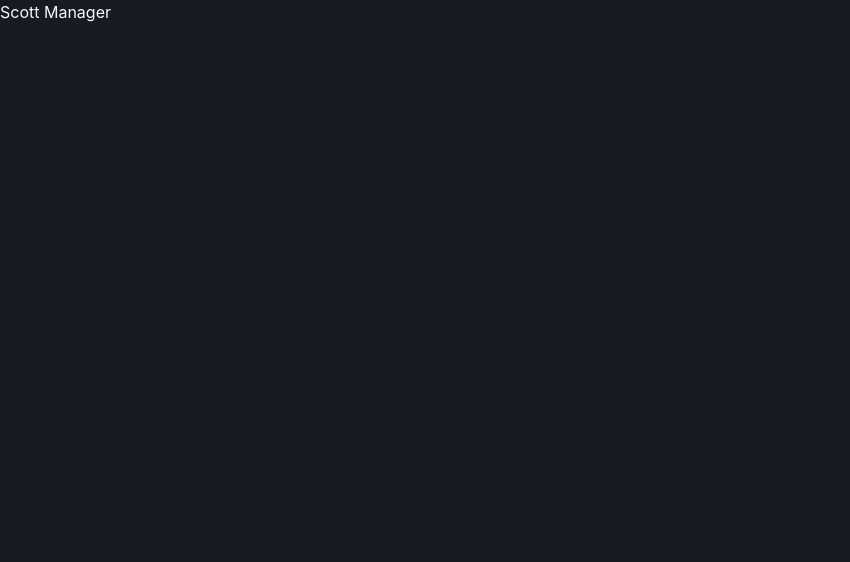
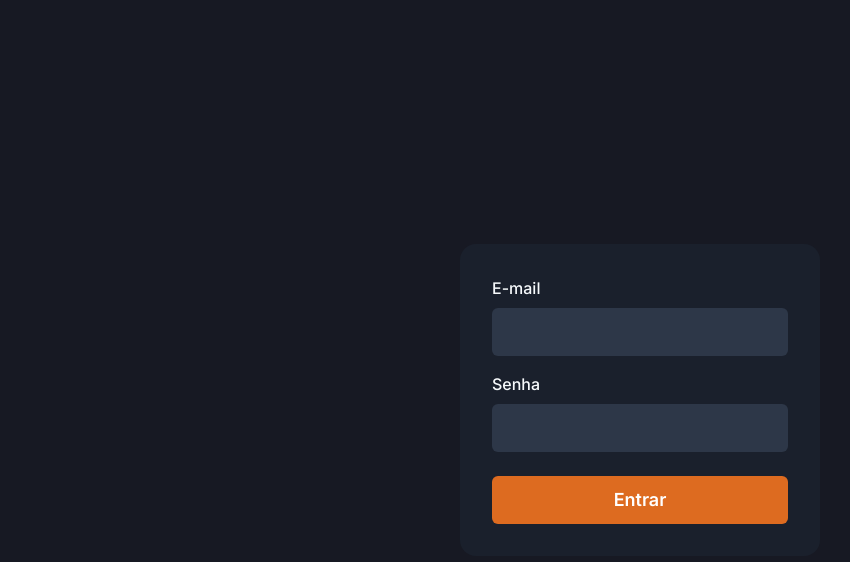
Before and after one commit to seufernandez/scott-manager, a Next.js app: page / in a window 1280 px wide. Shown: the top 562 px of the page, without its empty margins (0-850 px from the left). Built offline with nearby package versions, Linux system fonts and the light colour scheme.

Commit message:
first components added

```diff
--- a/package.json
+++ b/package.json
@@ -34,6 +34,7 @@
     "eslint-plugin-prettier": "^3.3.1",
     "eslint-plugin-react": "^7.22.0",
     "prettier": "^2.3.2",
-    "typescript": "^4.4.2"
+    "typescript": "^4.4.2",
+    "eslint-plugin-react-hooks": "^4.2.0"
   }
 }
--- /dev/null
+++ b/src/components/form/input.tsx
@@ -0,0 +1,32 @@
+/* eslint-disable react/require-default-props */
+import {
+  FormControl,
+  FormLabel,
+  Input as ChakraInput,
+  InputProps as ChakraInputProps,
+} from '@chakra-ui/react';
+
+interface InputProps extends ChakraInputProps {
+  name: string;
+  label?: string;
+}
+
+export function Input({ name, label, ...rest }: InputProps): JSX.Element {
+  return (
+    <FormControl>
+      {!!label && <FormLabel htmlFor={name}>{label}</FormLabel>}
+      <ChakraInput
+        id={name}
+        name={name}
+        focusBorderColor="orange.500"
+        bg="gray.700"
+        variant="filled"
+        _hover={{
+          bgColor: 'gray.700',
+        }}
+        size="lg"
+        {...rest}
+      />
+    </FormControl>
+  );
+}
--- /dev/null
+++ b/src/pages/_document.tsx
@@ -0,0 +1,22 @@
+import Document, { Head, Html, Main, NextScript } from 'next/document';
+
+export default class MyDocument extends Document {
+  render() {
+    return (
+      <Html>
+        <Head>
+          <link rel="preconnect" href="https://fonts.googleapis.com" />
+          <link rel="preconnect" href="https://fonts.gstatic.com" />
+          <link
+            href="https://fonts.googleapis.com/css2?family=Inter:wght@400;500;600;700&display=swap"
+            rel="stylesheet"
+          />
+        </Head>
+        <body>
+          <Main />
+          <NextScript />
+        </body>
+      </Html>
+    );
+  }
+}
--- /dev/null
+++ b/src/pages/dashboard.tsx
@@ -0,0 +1,3 @@
+export default function Dashboard() {
+  return <h1>Dashboard</h1>;
+}
--- a/src/pages/index.tsx
+++ b/src/pages/index.tsx
@@ -1,9 +1,30 @@
+import { Button, Flex, Stack } from '@chakra-ui/react';
+import React from 'react';
+import { Input } from '../components/form/input';
 
-export default function Home() {
+export default function SigIn() {
+  return (
+    <>
+      <Flex w="100vw" h="100vh" align="center" justify="center">
+        <Flex
+          as="form"
+          w="100%"
+          maxWidth="360px"
+          bg="gray.800"
+          p="8"
+          borderRadius={16}
+          flexDir="column"
+        >
+          <Stack spacing="4">
+            <Input name="email" type="email" label="E-mail" />
+            <Input name="password" type="password" label="Senha" />
+          </Stack>
 
-const hamo = 'dawda'
-
-  return (
-    <h1>Scott Manager</h1>
-  )
+          <Button type="submit" mt="6" colorScheme="orange" size="lg">
+            Entrar
+          </Button>
+        </Flex>
+      </Flex>
+    </>
+  );
 }
--- a/src/styles/theme.ts
+++ b/src/styles/theme.ts
@@ -1,12 +1,17 @@
-import {extendTheme} from '@chakra-ui/react'
+import { extendTheme } from '@chakra-ui/react';
 
 export const theme = extendTheme({
-  styles:{
-    global:{
-      body:{
-        bg:'gray.900',
-        color:'gray.50'
-      }
-    }
-  }
-})
+  fonts: {
+    heading: 'Inter',
+    body: 'Inter',
+  },
+
+  styles: {
+    global: {
+      body: {
+        bg: 'gray.900',
+        color: 'gray.50',
+      },
+    },
+  },
+});
```
Also changed, not shown: src/components/Header.tsx (added, +9 -0 lines), src/pages/_app.tsx (+6 -10 lines), .eslintrc.json, 1 other file (tests, documents, lock files or other folders).
